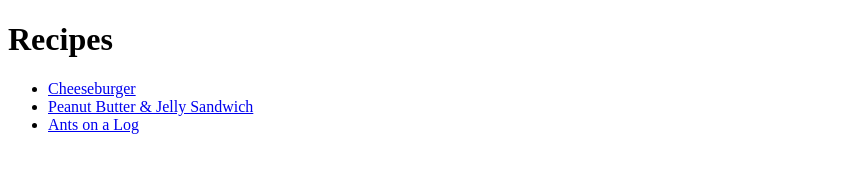
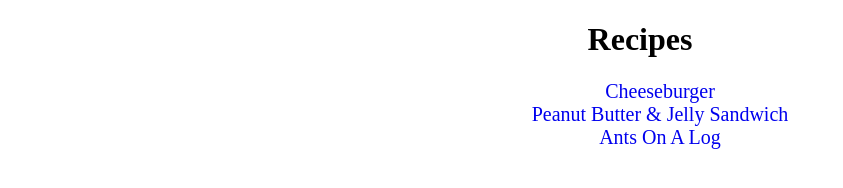
Before and after one commit to jaysbrain/recipes, a plain HTML site: page index.html in a window 1280 px wide. Shown: the whole page, without its empty margins (0-843 px from the left). Drawn offline with Linux system fonts and the light colour scheme.

Commit message:
Style index.html

```diff
--- a/index.html
+++ b/index.html
@@ -4,6 +4,7 @@
     <meta charset="UTF-8">
     <meta http-equiv="X-UA-Compatible" content="IE=edge">
     <meta name="viewport" content="width=device-width, initial-scale=1.0">
+    <link rel="stylesheet" href="style.css">
     <title>Document</title>
 </head>
 <body>
--- /dev/null
+++ b/style.css
@@ -0,0 +1,14 @@
+h1 {
+    text-align: center;
+}
+
+ul {
+    list-style: none;
+    text-align: center;
+}
+
+ul li a {
+    text-decoration: none;
+    text-transform: capitalize;
+    font-size: 20px;
+}
```
